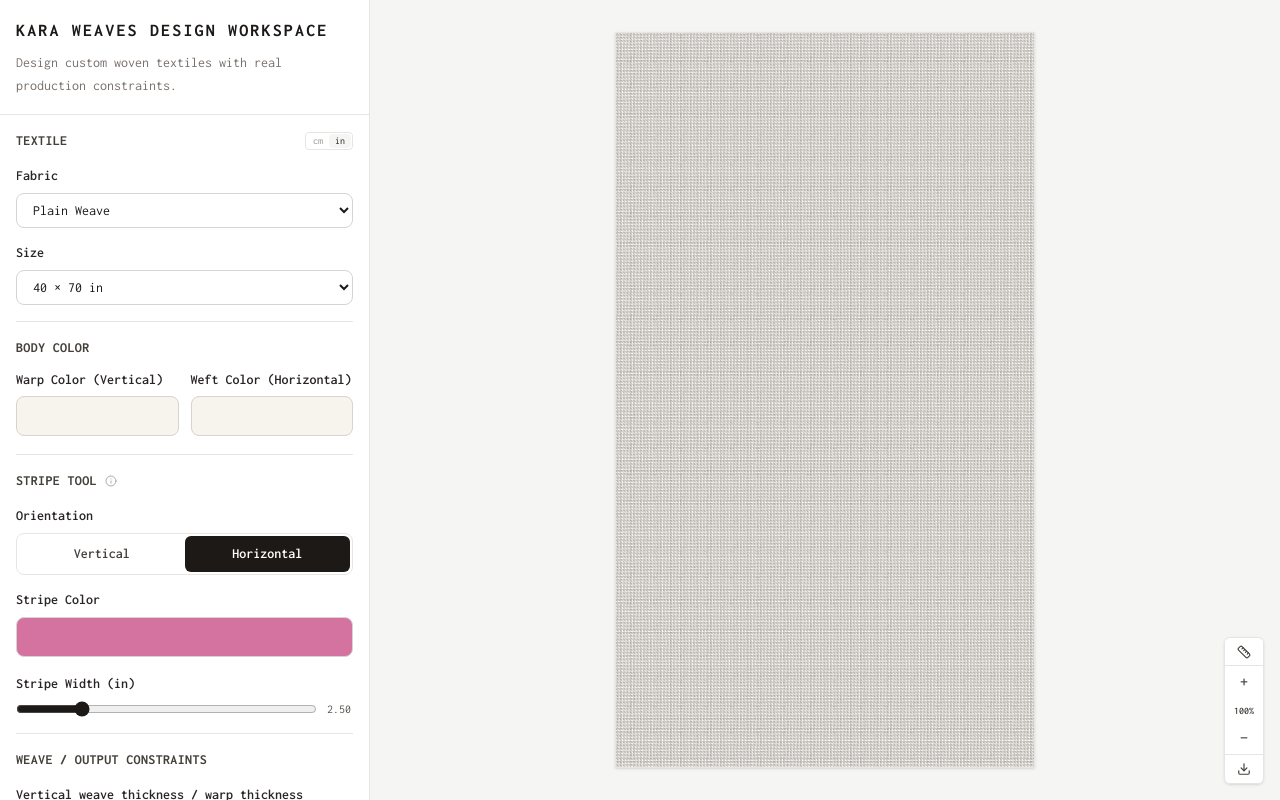
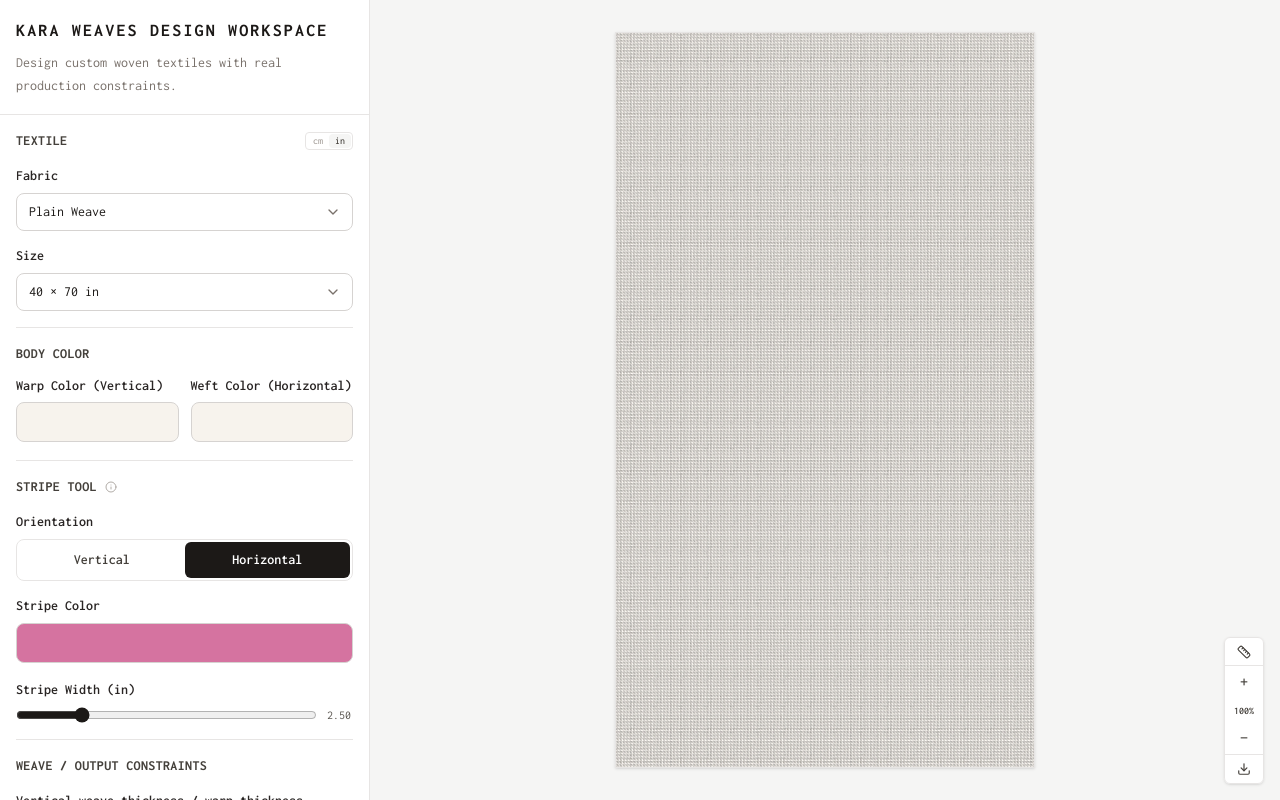
Before and after one commit to Adelina805/kara-weaves, a Next.js app: page / in a window 1280 px wide. Built offline with nearby package versions, Linux system fonts and the light colour scheme.

Commit message:
Enhance Select component with dropdown indicator
- Wrapped the select element in a div for improved styling and added a dropdown indicator SVG for better user experience.
- Adjusted select class names to enhance appearance and maintain consistent styling.

```diff
--- a/src/components/ui/Field.tsx
+++ b/src/components/ui/Field.tsx
@@ -26,14 +26,31 @@ type SelectProps = InputHTMLAttributes<HTMLSelectElement>;
 
 export function Select({ className = "", ...props }: SelectProps) {
   return (
+    <div className="relative">
       <select
         className={[
-        "w-full rounded-lg border border-stone-300 bg-white px-3 py-2 text-sm text-stone-900",
+          "w-full appearance-none rounded-lg border border-stone-300 bg-white py-2 pl-3 pr-10 text-sm text-stone-900",
           "focus:border-blue-500 focus:outline-none focus:ring-2 focus:ring-blue-200",
           className,
         ].join(" ")}
         {...props}
       />
+      <svg
+        xmlns="http://www.w3.org/2000/svg"
+        width="16"
+        height="16"
+        viewBox="0 0 24 24"
+        fill="none"
+        stroke="currentColor"
+        strokeWidth="2"
+        strokeLinecap="round"
+        strokeLinejoin="round"
+        aria-hidden="true"
+        className="pointer-events-none absolute right-3 top-1/2 -translate-y-1/2 text-stone-500"
+      >
+        <path d="m6 9 6 6 6-6" />
+      </svg>
+    </div>
   );
 }
 
```
Lines whose indentation alone changed are shown as unchanged.
